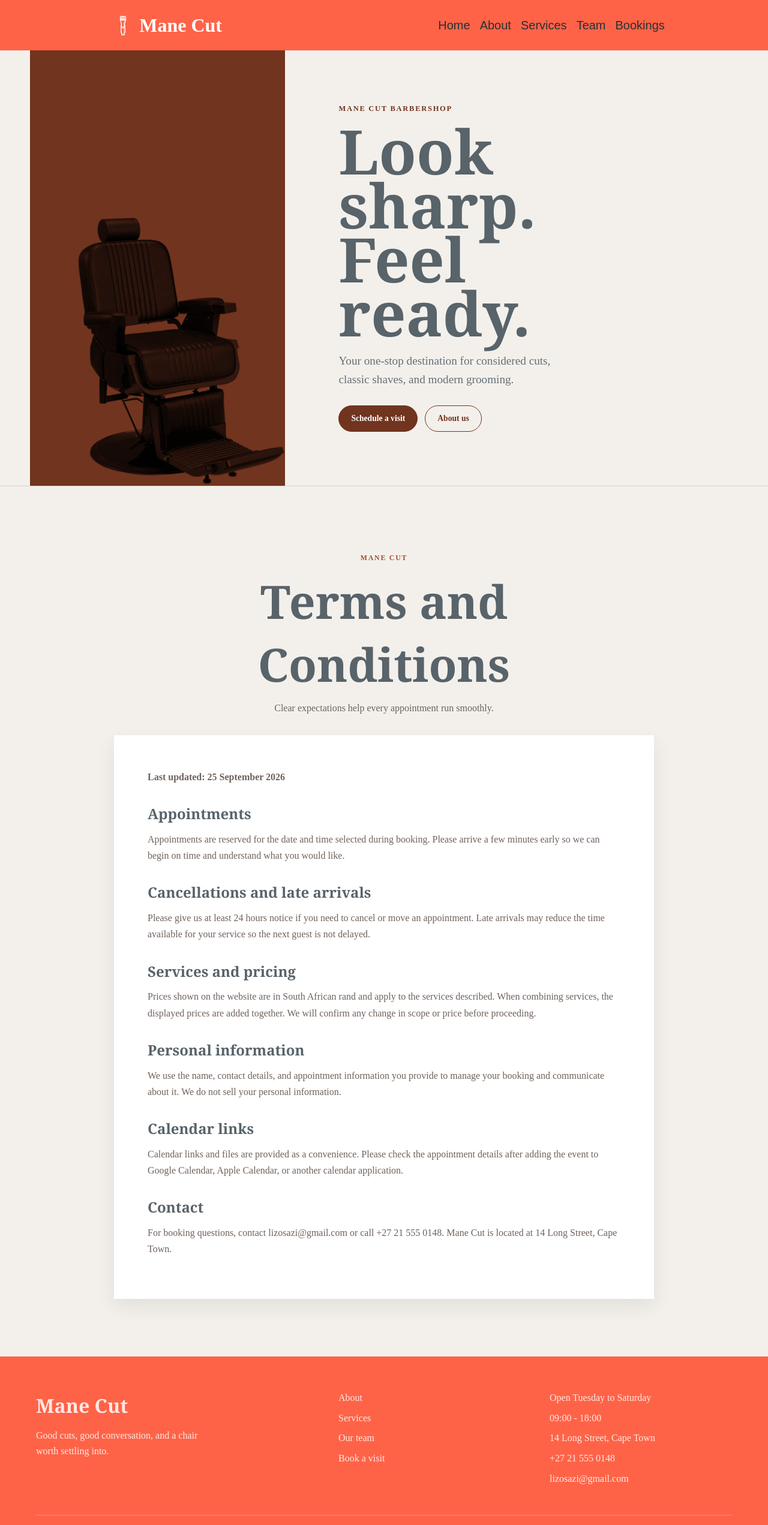
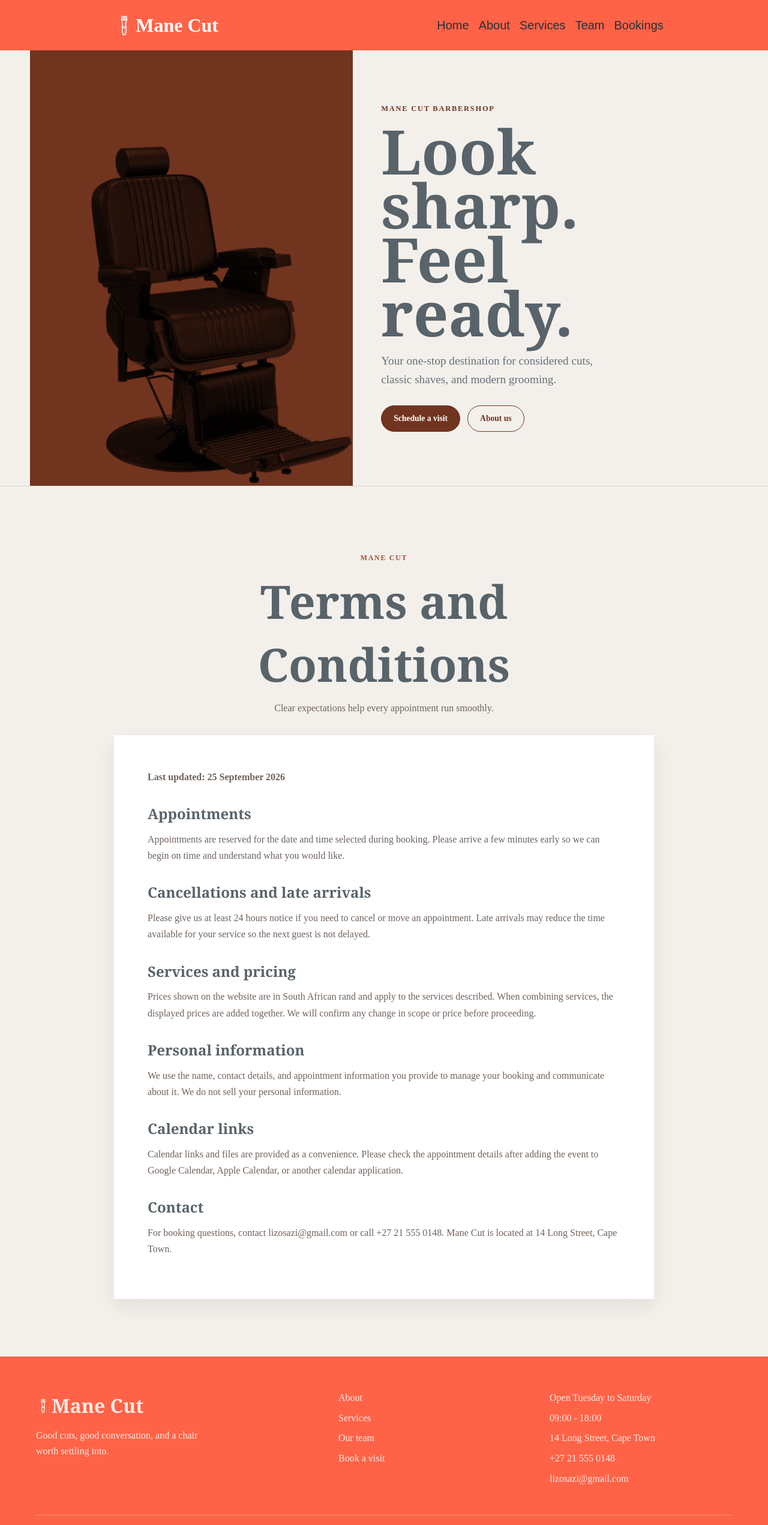
Before and after one commit to Sazilizo/mane-cut, a React (Vite) app: page /terms in a window 1280 px wide. Shown: the top 2543 px of the page at 60% size. Built offline with nearby package versions, Linux system fonts and the light colour scheme.

Commit message:
lazy loaded images

```diff
--- a/src/components/BarberCard.css
+++ b/src/components/BarberCard.css
@@ -90,3 +90,9 @@
 .barber-card__footer button:focus-visible {
     background: #542315;
 }
+
+@media (max-width: 580px) {
+    .barber-image-container img {
+        object-position: center top;
+    }
+}
--- a/src/components/BarberCard.jsx
+++ b/src/components/BarberCard.jsx
@@ -11,7 +11,7 @@ const BarberCard = ({ barber }) => {
     return (
         <article className="barber-card">
             <div className="barber-image-container">
-                <img src={barber.image} alt={barber.name} />
+                <img src={barber.image} alt={barber.name} loading="lazy" decoding="async" />
             </div>
             <div className="barber-card__content">
                 <p className="barber-card__role">{barber.role}</p>
--- a/src/components/Footer.css
+++ b/src/components/Footer.css
@@ -17,13 +17,22 @@
 }
 
 .site-footer__logo {
-    display: inline-block;
+    display: inline-flex;
+    align-items: center;
+    gap: 2px;
     margin-bottom: 12px;
     color: #fff;
     font-family: Georgia, 'Times New Roman', serif;
     font-size: 2rem;
     font-weight: 700;
     text-decoration: none;
+}
+
+.site-footer__logo img {
+    width: 24px;
+    height: 24px;
+    object-fit: contain;
+    filter: brightness(0) invert(1);
 }
 
 .site-footer p,
--- a/src/components/Footer.jsx
+++ b/src/components/Footer.jsx
@@ -1,4 +1,5 @@
 import {Link} from 'react-router-dom';
+import trimmerMark from '../assets/trimmer.png';
 import './Footer.css';
 
 const scrollToTop = () => {
@@ -14,6 +15,7 @@ const Footer = () => (
                     to="/"
                     onClick={scrollToTop}
                 >
+                    <img src={trimmerMark} alt="" loading="lazy" decoding="async" />
                     Mane Cut
                 </Link>
                 <p>Good cuts, good conversation, and a chair worth settling into.</p>
--- a/src/components/ServiceCard.jsx
+++ b/src/components/ServiceCard.jsx
@@ -2,7 +2,7 @@ import './ServiceCard.css';
 
 const ServiceCard = ({service, onBook}) => (
     <article className="service-card">
-        <img src={service.icon} alt={service.name} />
+        <img src={service.icon} alt={service.name} loading="lazy" decoding="async" />
         <div className="service-card__content">
             <div className="service-card__heading">
                 <h2>{service.name}</h2>
--- a/src/components/ServicesModal.jsx
+++ b/src/components/ServicesModal.jsx
@@ -54,7 +54,7 @@ const ServicesModal = ({barber, services, onClose}) => {
                 <div className="services-modal__list">
                     {services.map((service) => (
                         <article className="team-service" key={service.id}>
-                            <img src={service.icon} alt="" />
+                            <img src={service.icon} alt="" loading="lazy" decoding="async" />
                             <div className="team-service__body">
                                 <div className="team-service__title">
                                     <h3>{service.name}</h3>
--- a/src/pages/About.jsx
+++ b/src/pages/About.jsx
@@ -11,7 +11,7 @@ const About = () => {
                     <p>We believe a good haircut should feel like a reset: unhurried, personal, and finished with care.</p>
                 </div>
                 <div className="about-page__image">
-                    <img src={barberChair} alt="Vintage barber chair at Mane Cut" />
+                    <img src={barberChair} alt="Vintage barber chair at Mane Cut" loading="lazy" decoding="async" />
                     <span>The chair is waiting</span>
                 </div>
             </section>
--- a/src/pages/Header.css
+++ b/src/pages/Header.css
@@ -1,10 +1,10 @@
 .header {
-    --header-height: 84px;
+    --header-height: clamp(64px, 8vw, 84px);
     --header-gutter: var(--spacing-medium);
     --control-size: 44px;
     position: relative;
     width: 100%;
-    min-height: clamp(560px, 78vh, 820px);
+    /* min-height: clamp(560px, 78vh, 820px); */
     overflow: visible;
     background: #f3f0eb;
     color: #263038;
@@ -29,8 +29,12 @@
     display: flex;
     align-items: center;
     justify-content: center;
-    gap: 10px;
+    gap: 2px;
     margin: var(--spacing-medium);
+}
+
+.logo {
+    margin: 0;
 }
 
 .logo-mark {
@@ -158,18 +162,20 @@
 }
 .header-cta {
     display: grid;
-    grid-template-columns: minmax(260px, 36%) 1fr;
+    grid-template-columns: minmax(260px, 42%) 1fr;
     align-items: stretch;
     width: min(1180px, 100%);
-    min-height: clamp(560px, 78vh, 820px);
+    /* min-height: clamp(560px, 78vh, 820px); */
     margin: 0 auto;
-    padding-top: 84px;
+    padding-top: var(--header-height);
 }
 
 .header-image-container {
+    position: relative;
+    left: 0;
+    width: 42vw;
     display: grid;
     place-items: center;
-    min-height: 420px;
     overflow: hidden;
     background: #71341f;
 }
@@ -183,6 +189,9 @@
 }
 
 .header-text {
+    position: relative;
+    z-index: 1;
+    grid-column: 2;
     display: flex;
     flex-direction: column;
     align-items: flex-start;
@@ -271,10 +280,13 @@
     .header-cta {
         display: flex;
         flex-direction: column;
-        padding-top: 84px;
+        padding-top: var(--header-height);
     }
 
     .header-image-container {
+        position: relative;
+        inset: auto;
+        width: 100%;
         min-height: 280px;
         max-height: 42vh;
     }
--- a/src/pages/Header.jsx
+++ b/src/pages/Header.jsx
@@ -23,7 +23,7 @@ const Header = () => {
         <header className="header">
             <div className="top-bar">
                 <div className="logo--container">
-                    <img className="logo-mark" src={trimmerMark} alt="" />
+                    <img className="logo-mark" src={trimmerMark} alt="" loading="lazy" decoding="async" />
                     <h1 className="logo">Mane Cut</h1>
                 </div>
                 {screenWidth >= 768 && (
@@ -49,7 +49,7 @@ const Header = () => {
             )}
             <div className="header-cta">
                 <div className="header-image-container">
-                    <img src={barberChair} alt="Barbershop" />
+                    <img src={barberChair} alt="Barbershop" loading="lazy" decoding="async" />
                 </div>
                 <div className="header-text">
                     <p className="header-eyebrow">Mane Cut Barbershop</p>
--- a/src/pages/Home.jsx
+++ b/src/pages/Home.jsx
@@ -23,7 +23,7 @@ const Home = () => {
                     </div>
                 </div>
                 <div className="home-intro__feature">
-                    <img src={teamMemberImage} alt="Mane Cut barber holding professional shears" />
+                    <img src={teamMemberImage} alt="Mane Cut barber holding professional shears" loading="lazy" decoding="async" />
                     <p>Walk in for the atmosphere. Leave with a cut that still looks right three weeks from now.</p>
                 </div>
             </section>
```
Also changed, not shown: vercel.json (added).
